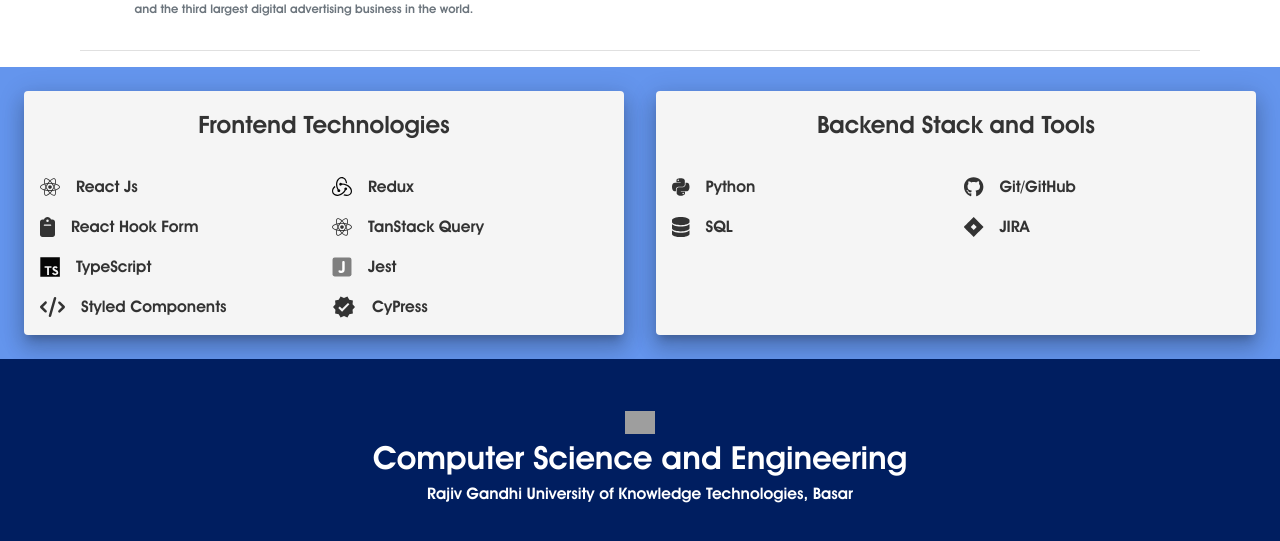
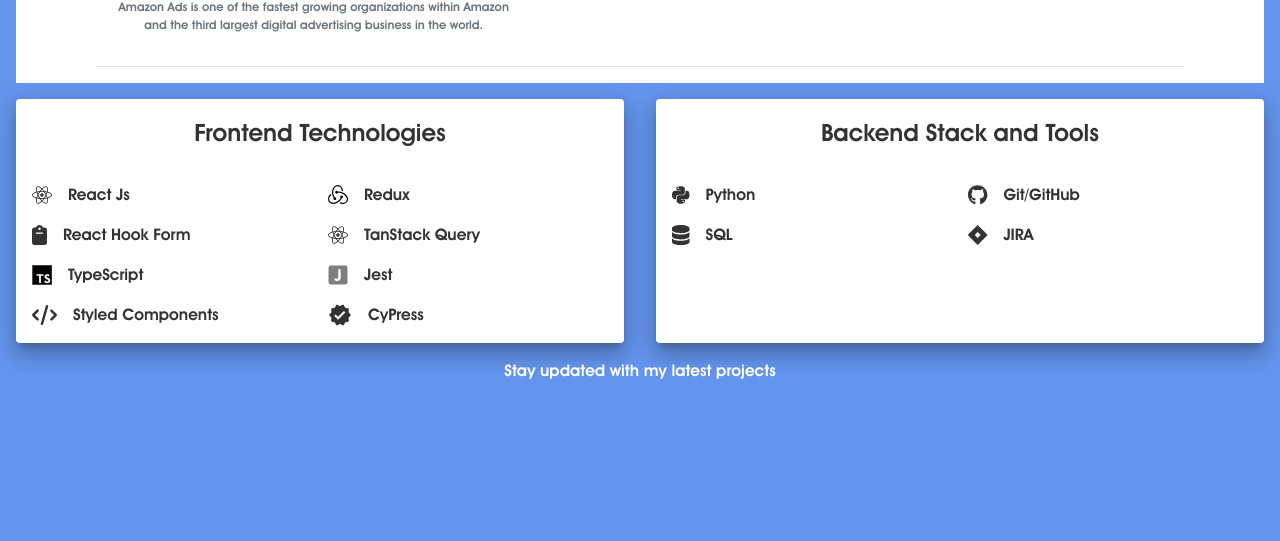
Before and after one commit to PJ1016/Resume, a React (Create React App) app: page / in a window 1280 px wide. Shown: the part 1550-2091 px from the top of the page. After the commit the page ends 1949 px from the top, so only its background shows below. Built offline with nearby package versions, Linux system fonts and the light colour scheme; grey boxes are pictures that could not be loaded.

Commit message:
add padding

```diff
--- a/src/conatiners/collegeInfo/index.tsx
+++ b/src/conatiners/collegeInfo/index.tsx
@@ -6,29 +6,14 @@
 }
 const CollegeInfo = ({ branch, college }: ICollegeInfo) => {
   return (
-    <Stack
-      style={{
-        backgroundColor: "#001E60",
-      }}
-      height="200px"
-      width="100%"
+    <Typography
+      fontWeight="bold"
+      fontSize="1rem"
+      textAlign="center"
       color="white"
-      justifyContent="center"
-      alignItems="center"
     >
-      <img
-        src="https://www.rgukt.in/images/Logonew.png"
-        alt="rgukt"
-        width="30rem"
-        style={{ backgroundColor: "white" }}
-      />
-      <Typography fontWeight="bold" fontSize="2rem" textAlign="center">
-        {branch}
-      </Typography>
-      <Typography fontWeight="bold" fontSize="1rem" textAlign="center">
-        {college}
-      </Typography>
-    </Stack>
+      Stay updated with my latest projects
+    </Typography>
   );
 };
 
--- a/src/conatiners/skills/index.tsx
+++ b/src/conatiners/skills/index.tsx
@@ -15,15 +15,15 @@
       <Stack
         direction={{ xs: "column", sm: "row" }}
         spacing={{ xs: 1, sm: 2, md: 4 }}
-        padding={3}
         justifyContent="space-around"
         sx={{
           "& > :not(style)": {
             m: 1,
             width: "100%",
-            backgroundColor: "whitesmoke",
+            backgroundColor: "white",
             color: "#333333",
           },
+          margin: "1rem 0",
           backgroundColor: "cornflowerblue",
         }}
       >
--- a/src/index.css
+++ b/src/index.css
@@ -2,4 +2,5 @@
   margin: 0;
   font-family: cursive !important;
   background-color: cornflowerblue;
+  padding: 1rem;
 }
```
